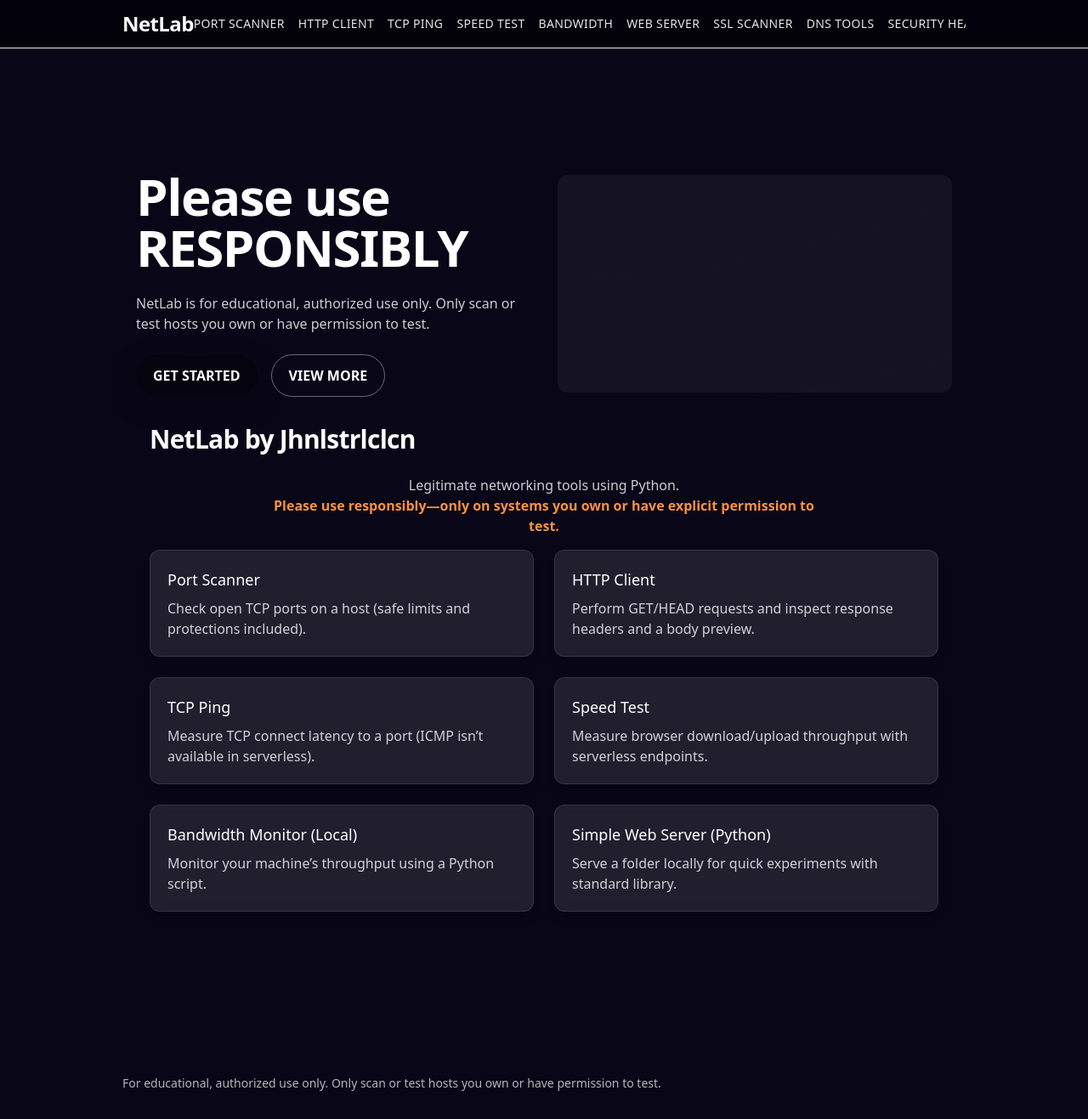
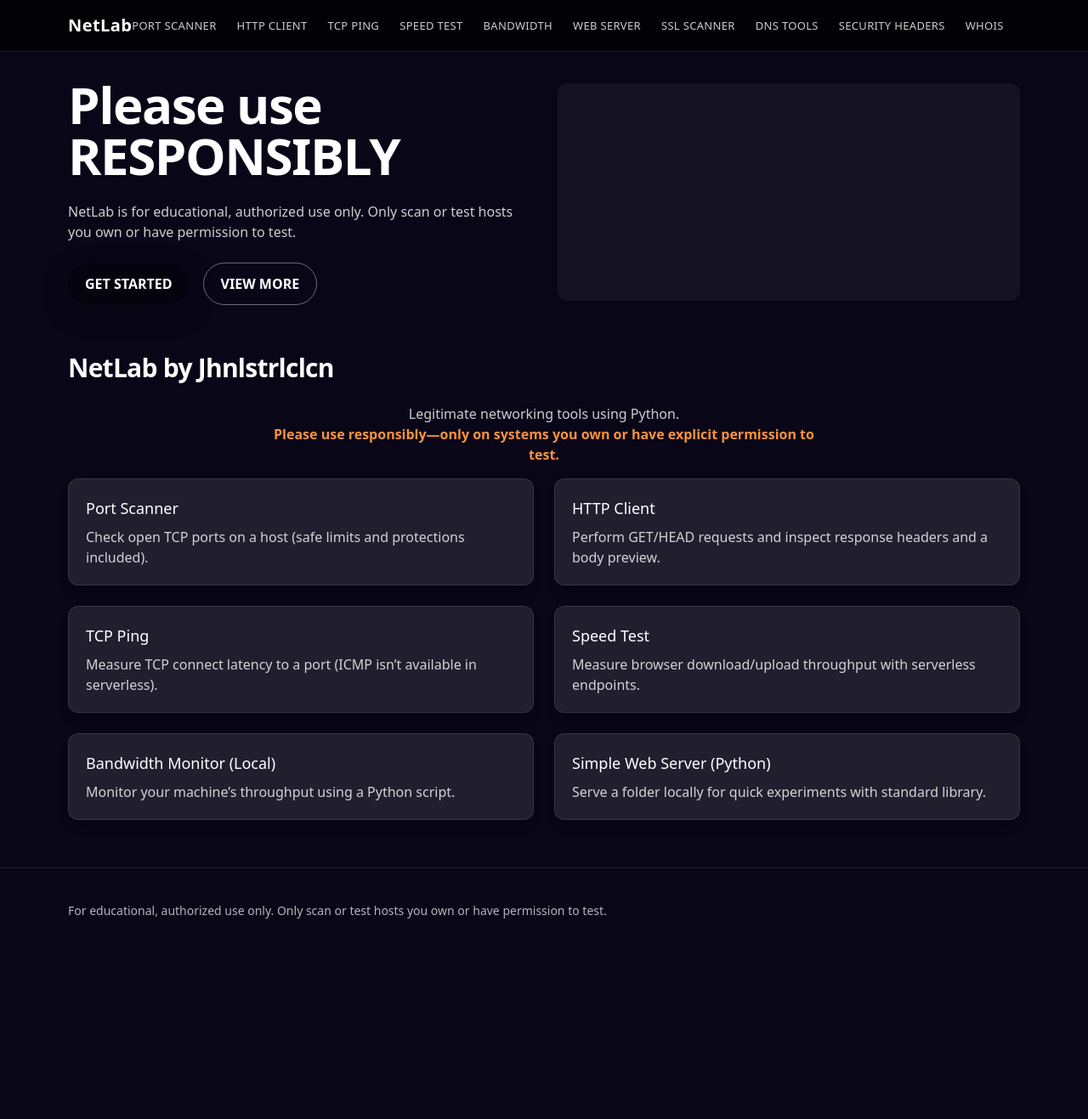
Before and after one commit to lestorrr/NetLab, a Next.js app: page / in a window 1280 px wide. Shown: the whole page at 85% size. After the commit the page ends 1122 px from the top, so only its background shows below. Built offline with nearby package versions, Linux system fonts and the light colour scheme.

Commit message:
feat: enhance UI components and layout for improved user experience

```diff
--- a/app/components/Header.tsx
+++ b/app/components/Header.tsx
@@ -42,12 +42,12 @@ export default function Header() {
     }, [open])
 
     return (
-        <header className="sticky top-0 z-40 bg-black/55 backdrop-blur-sm border-b border-white/6">
-            <div className="container-page py-3">
+        <header className="sticky top-0 z-40 border-b border-white/10 bg-black/70 backdrop-blur-md">
+            <div className="container-page py-4">
                 <div className="flex items-center justify-between">
-                    <Link href="/" className="text-2xl font-extrabold tracking-tight text-white">NetLab</Link>
+                    <Link href="/" className="text-xl font-extrabold tracking-[0.02em] text-white">NetLab</Link>
 
-                    <nav className="hidden md:flex items-center gap-4 text-sm overflow-x-auto no-scrollbar">
+                    <nav className="hidden md:flex items-center gap-6 text-sm overflow-x-auto no-scrollbar">
                         {links.map((l) => (
                             <Link key={l[1]} href={String(l[1])} className="nav-link">{String(l[0])}</Link>
                         ))}
--- a/app/components/ResultCard.tsx
+++ b/app/components/ResultCard.tsx
@@ -11,20 +11,36 @@ type Props = {
 
 export default function ResultCard({ title, subtitle, stats, children }: Props) {
     return (
-        <div className="card max-w-3xl">
-            {title && <h3 className="text-lg font-semibold text-white">{title}</h3>}
-            {subtitle && <p className="text-sm text-white/80">{subtitle}</p>}
-            {stats && (
-                <div className="grid sm:grid-cols-3 gap-3 mt-3">
-                    {stats.map((s) => (
-                        <div key={String(s.label)} className="p-3 rounded-md bg-white/4">
-                            <div className="text-xs text-white/70">{s.label}</div>
-                            <div className="font-medium mt-1 text-white">{s.value}</div>
-                        </div>
-                    ))}
+        <div className="card relative isolate w-full max-w-4xl overflow-hidden">
+            <div className="pointer-events-none absolute inset-0 opacity-60" aria-hidden>
+                <div className="absolute -right-10 -top-10 h-32 w-32 rounded-full bg-gradient-to-br from-white/15 via-transparent to-transparent blur-3xl" />
+                <div className="absolute -left-12 bottom-0 h-24 w-24 rounded-full bg-gradient-to-tr from-orange-400/25 via-transparent to-transparent blur-3xl" />
+            </div>
+
+            <div className="relative flex flex-col gap-4 lg:flex-row lg:items-center lg:justify-between">
+                <div className="space-y-1">
+                    {title && <h3 className="text-xl font-semibold leading-tight text-white">{title}</h3>}
+                    {subtitle && <p className="text-sm text-white/80">{subtitle}</p>}
                 </div>
-            )}
-            {children && <div className="mt-3">{children}</div>}
+                {stats?.length ? (
+                    <div className="grid grid-cols-1 gap-3 sm:grid-cols-2 lg:grid-cols-[repeat(auto-fit,minmax(150px,1fr))] lg:min-w-[360px]">
+                        {stats.map((s) => (
+                            <div
+                                key={String(s.label)}
+                                className="group relative overflow-hidden rounded-lg border border-white/10 bg-white/5 p-3 shadow-inner transition hover:border-white/30 hover:bg-white/10"
+                            >
+                                <div className="absolute inset-0 opacity-0 transition group-hover:opacity-100" aria-hidden>
+                                    <div className="absolute inset-0 bg-gradient-to-br from-white/10 via-transparent to-orange-500/15" />
+                                </div>
+                                <div className="text-[11px] uppercase tracking-wide text-white/60">{s.label}</div>
+                                <div className="mt-1 text-lg font-semibold text-white">{s.value}</div>
+                            </div>
+                        ))}
+                    </div>
+                ) : null}
+            </div>
+
+            {children ? <div className="mt-4 border-t border-white/10 pt-4 lg:mt-6 lg:pt-6">{children}</div> : null}
         </div>
     )
 }
--- a/app/components/ToolLayout.tsx
+++ b/app/components/ToolLayout.tsx
@@ -8,7 +8,7 @@ type Props = {
 
 export default function ToolLayout({ title, description, children }: Props) {
     return (
-        <div className="space-y-6 container-page">
+        <div className="space-y-6">
             <div className="space-y-2">
                 <h2 className="text-3xl font-extrabold tracking-tight text-white">{title}</h2>
                 {description && <p className="text-sm text-white/80">{description}</p>}
--- a/app/globals.css
+++ b/app/globals.css
@@ -136,7 +136,7 @@
 
 @layer components {
 	.container-page {
-		@apply max-w-5xl mx-auto px-4 py-8;
+		@apply max-w-6xl mx-auto px-4;
 	}
 
 	.card {
@@ -160,7 +160,7 @@
 	}
 
 	.nav-link {
-		@apply text-sm text-white/90 hover:text-white tracking-wide uppercase whitespace-nowrap;
+		@apply text-[13px] font-medium text-white/80 hover:text-white tracking-wide uppercase whitespace-nowrap;
 	}
 
 	/* hide scrollbar for overflowed nav on small screens */
--- a/app/layout.tsx
+++ b/app/layout.tsx
@@ -10,9 +10,9 @@ export default function RootLayout({ children }: { children: React.ReactNode })
     <html lang="en">
       <body className="min-h-screen">
         <Header />
-        <main className="container-page mt-8">{children}</main>
-        <footer className="mt-16">
-          <div className="container-page text-sm text-white/70">
+        <main className="container-page pt-8 pb-14">{children}</main>
+        <footer className="border-t border-white/10">
+          <div className="container-page py-10 text-sm text-white/70">
             For educational, authorized use only. Only scan or test hosts you own or have permission to test.
           </div>
         </footer>
--- a/app/page.tsx
+++ b/app/page.tsx
@@ -4,8 +4,8 @@ import Link from 'next/link'
 export default function Home() {
   return (
     <>
-      <main className="container-page mt-12">
-        <section className="grid md:grid-cols-2 items-center gap-8">
+      <div className="space-y-14">
+        <section className="grid items-center gap-8 md:grid-cols-2">
           <div className="space-y-6">
             <h1 className="text-3xl sm:text-4xl md:text-6xl font-extrabold tracking-tight text-white leading-tight">Please use<br />RESPONSIBLY</h1>
             <p className="text-white/80">NetLab is for educational, authorized use only. Only scan or test hosts you own or have permission to test.</p>
@@ -57,7 +57,7 @@ export default function Home() {
             </div>
           </div>
         </ToolLayout>
-      </main>
+      </div>
     </>
   )
 }
```
